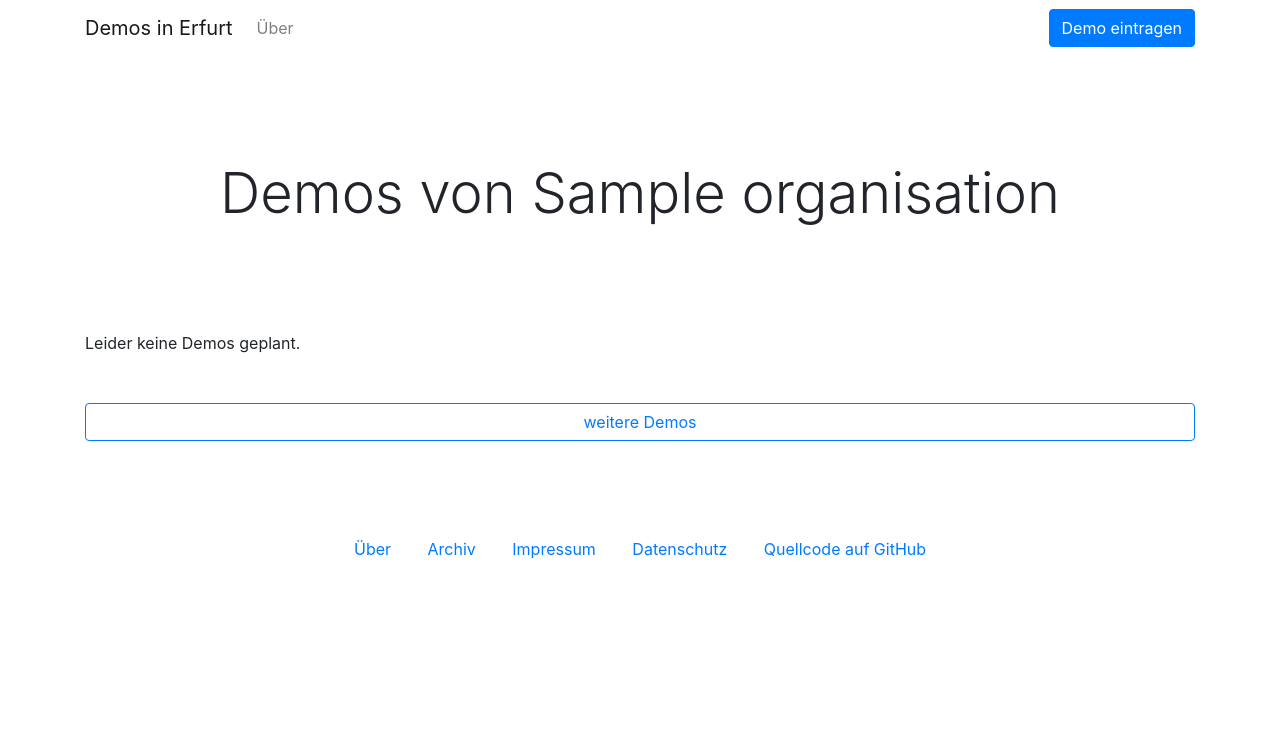
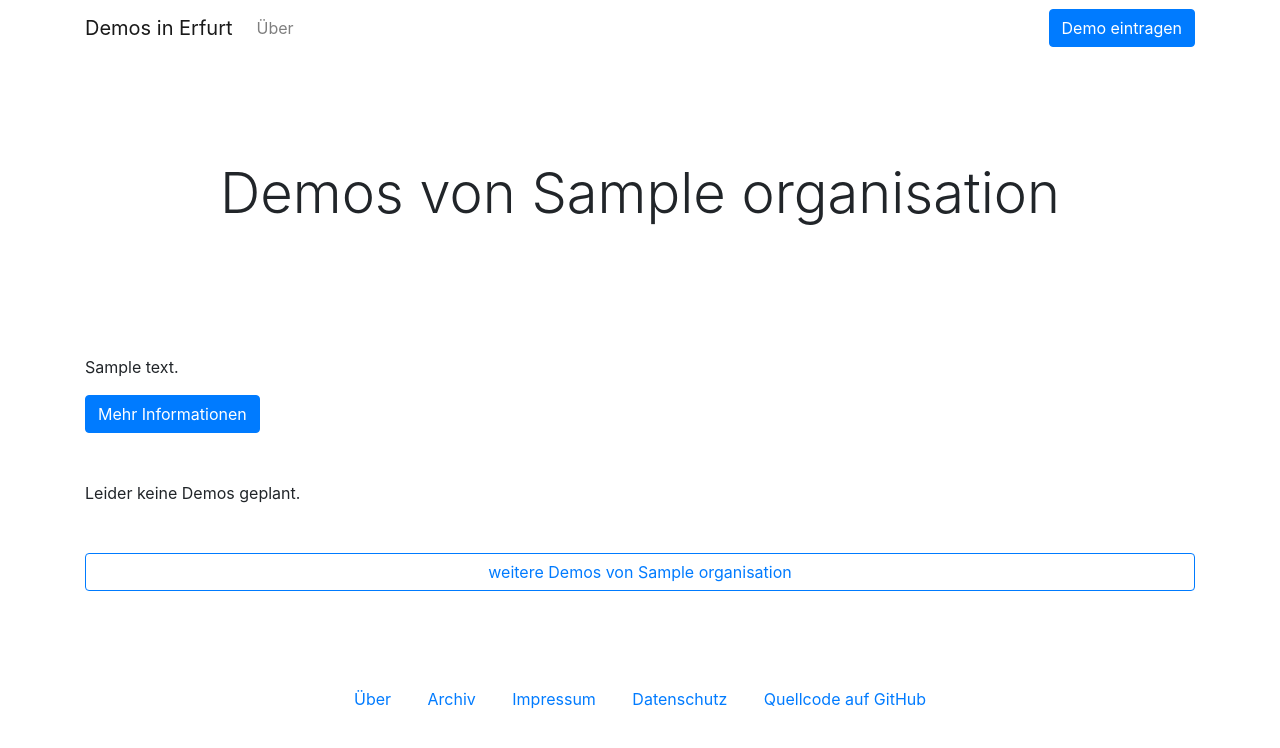
Before and after one commit to demostat/demostat, a Django app: template demostat/templates/demostat/organisation_detail.html in a window 1280 px wide. Shown: the top 748 px of the page. Run offline with Django 3.2, Linux system fonts and the light colour scheme; the template is opened without the code that fills it: most values are stand-ins (such as "Sample title", 1, 10 or a date in 2020); some libraries are stand-ins or nearby versions.

Commit message:
Optiierungen in benutzung der Orga
 - Auf der Orga sete wird nun Beschreibung und Link angezeigt
 - Der button unten wirde von "weitere Demos" zu "weitere Demos von <orga-name>" geänder
 - Der Filer (?org=<slug>) greift in der Archiv ansicht von anfang an und wird durchgereict

Ref #22

```diff
--- a/demostat/templates/demostat/components/demo_pagination_bar.html
+++ b/demostat/templates/demostat/components/demo_pagination_bar.html
@@ -2,15 +2,15 @@
   <div class="row">
     <div class="col-4 text-left">
       {% if demo_prev %}
-      <a href="{% url 'demostat:demos_month' demo_prev.date|date:"Y" demo_prev.date|date:"m" %}" class="btn btn-outline-primary">❮ {{ demo_prev.date|date:"F" }} {{ demo_prev.date|date:"Y" }}</a>
+      <a href="{% url 'demostat:demos_month' demo_prev.date|date:"Y" demo_prev.date|date:"m" %}{% if filter_org %}?org={{ filter_org }}{% endif %}" class="btn btn-outline-primary">❮ {{ demo_prev.date|date:"F" }} {{ demo_prev.date|date:"Y" }}</a>
       {% endif %}
     </div>
     <div class="col-4 text-center">
-      <a href="{% url 'demostat:demos_year' date|date:"Y" %}" class="btn btn-outline-primary">{{ date|date:"Y" }}</a>
+      <a href="{% url 'demostat:demos_year' date|date:"Y" %}{% if filter_org %}?org={{ filter_org }}{% endif %}" class="btn btn-outline-primary">{{ date|date:"Y" }}</a>
     </div>
     <div class="col-4 text-right">
       {% if demo_next %}
-      <a href="{% url 'demostat:demos_month' demo_next.date|date:"Y" demo_next.date|date:"m" %}" class="btn btn-outline-primary">{{ demo_next.date|date:"F" }} {{ demo_next.date|date:"Y" }} ❯</a>
+      <a href="{% url 'demostat:demos_month' demo_next.date|date:"Y" demo_next.date|date:"m" %}{% if filter_org %}?org={{ filter_org }}{% endif %}" class="btn btn-outline-primary">{{ demo_next.date|date:"F" }} {{ demo_next.date|date:"Y" }} ❯</a>
       {% endif %}
     </div>
   </div>
--- a/demostat/templates/demostat/demos_list.html
+++ b/demostat/templates/demostat/demos_list.html
@@ -7,6 +7,7 @@
 {% endblock%}
 
 {% block content %}
+{% include "demostat/components/demo_tag_filter_bar.html" %}
 {% regroup demo_list|dictsort:"date" by year as demo_list_date %}
 <section>
   <div class="row">
@@ -16,7 +17,7 @@
         <div class="card-body">
           <h5 class="card-title">{{ year|date:"Y" }}</h5>
           <h6 class="card-subtitle mb-2 text-muted">{{ demos|length}} Demo{% if demos|length > 1 %}s{% endif %}</h6>
-          <a href="{% url 'demostat:demos_year' year|date:"Y" %}" class="btn btn-primary card-link">Mehr Details</a>
+          <a href="{% url 'demostat:demos_year' year|date:"Y" %}{% if filter_org %}?org={{ filter_org }}{% endif %}" class="btn btn-primary card-link">Mehr Details</a>
         </div>
       </div>
     </div>
--- a/demostat/templates/demostat/demos_year_list.html
+++ b/demostat/templates/demostat/demos_year_list.html
@@ -7,6 +7,7 @@
 {% endblock%}
 
 {% block content %}
+{% include "demostat/components/demo_tag_filter_bar.html" %}
 {% regroup demo_list|dictsort:"date" by month as demo_list_date %}
 <section>
   <div class="row">
@@ -16,7 +17,7 @@
         <div class="card-body">
           <h5 class="card-title">{{ month|date:"F" }}</h5>
           <h6 class="card-subtitle mb-2 text-muted">{{ demos|length}} Demo{% if demos|length > 1 %}s{% endif %}</h6>
-          <a href="{% url 'demostat:demos_month' date|date:"Y" month|date:"m" %}" class="btn btn-primary card-link">Mehr Details</a>
+          <a href="{% url 'demostat:demos_month' date|date:"Y" month|date:"m" %}{% if filter_org %}?org={{ filter_org }}{% endif %}" class="btn btn-primary card-link">Mehr Details</a>
         </div>
       </div>
     </div>
--- a/demostat/templates/demostat/organisation_detail.html
+++ b/demostat/templates/demostat/organisation_detail.html
@@ -7,8 +7,15 @@
 {% endblock%}
 
 {% block content %}
+<br>
+{% if organisation.description %}
+  <p>{{ organisation.description }}</p>
+{% endif %}
+{% if organisation.url %}
+  <a class="btn btn-primary" href="{{ organisation.url }}" title="{{ organisation.url }}">Mehr Informationen</a>
+{% endif %}
 {% include "demostat/components/demo_card_list.html" with demo_list=organisation.demo_set.all %}
 <section>
-  <a href="{% url 'demostat:demos' %}" class="btn btn-outline-primary btn-block">weitere Demos</a>
+  <a href="{% url 'demostat:demos' %}?org={{ organisation.slug }}" class="btn btn-outline-primary btn-block">weitere Demos von {{ organisation.name }}</a>
 </section>
 {% endblock %}
```
Also changed, not shown: demostat/views.py (+17 -1 lines).
